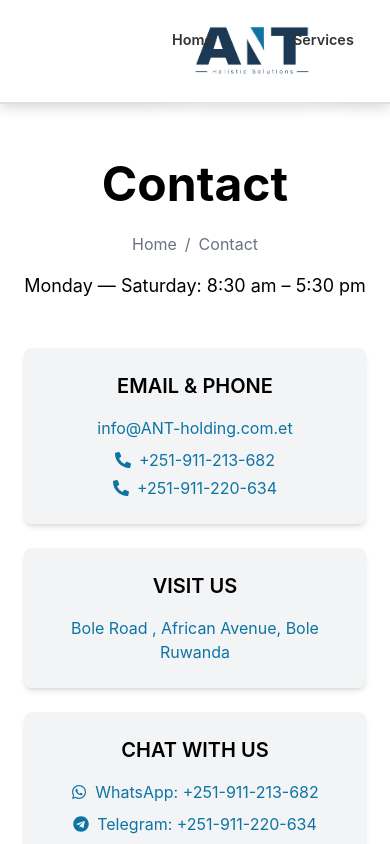
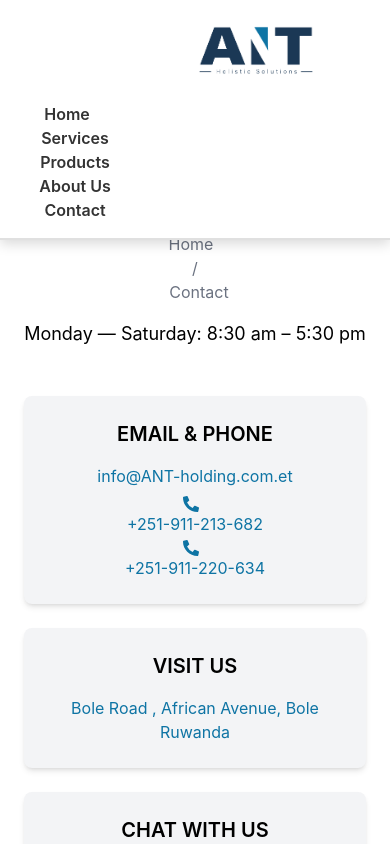
Before and after one commit to Mintesnot-Shigute/Ant-web, a React (Create React App) app: page /contact in a window 390 px wide. Shown: the top 844 px of the page. Built offline with nearby package versions, Linux system fonts and the light colour scheme.

Commit message:
Color Formats

```diff
--- a/src/components/Footer.js
+++ b/src/components/Footer.js
@@ -25,7 +25,7 @@
         </div>
 
         <div className="mb-6 lg:mb-0">
-          <h4 className="text-lg font-semibold mb-4">Contact Us</h4>
+          <h4 className="text-lg font-semibold mb-4 ">Contact Us</h4>
           <p className="mb-2">
             <a href="tel:+251992454545" className="hover:text-[#0E74A4]">+251-992-45-45-45</a>
           </p>
@@ -64,8 +64,8 @@
           <div className="text-sm mb-2 md:mb-0 text-center w-full text-white flex items-center justify-center "> {/* Center the copyright and links */}
             &copy; 2024 ANT General Trading and Industries Holding. All Rights Reserved.
             <div className="flex text-sm ml-14"> {/* Use flex for links */}
-              <Link to="/terms" onClick={handleScrollToTop} className="hover:text-[#0E74A4]">Terms of Service </Link> |
-              <Link to="/privacy" onClick={handleScrollToTop} className="hover:text-[#0E74A4] ml-2">Privacy Policy</Link>
+              <Link to="/" onClick={handleScrollToTop} className="hover:text-[#0E74A4]">Terms of Service </Link> |
+              <Link to="/" onClick={handleScrollToTop} className="hover:text-[#0E74A4] ml-2">Privacy Policy</Link>
             </div>
           </div>
         </div>
--- a/src/components/Navbar.css
+++ b/src/components/Navbar.css
@@ -4,17 +4,18 @@
   top: 0;
   left: 0;
   right: 0;
-  padding: 0.75rem 1.5rem; /* Slightly increased padding for a modern look */
+  padding: 0.75rem 1.5rem;
   background-color: white;
-  box-shadow: 0 4px 12px rgba(0, 0, 0, 0.15); /* Softer and more defined shadow */
+  box-shadow: 0 4px 12px rgba(0, 0, 0, 0.15);
   z-index: 50;
-  border-bottom: 2px solid #e0e0e0; /* Bottom border for clean separation */
+  border-bottom: 2px solid #e0e0e0;
 }
 
 html {
   scroll-behavior: smooth;
 }
 
+/* Logo */
 .logo {
   width: 90px;
   height: auto;
@@ -38,7 +39,7 @@
 
 .nav-link:hover {
   color: #0E74A4;
-  transform: translateY(-2px); /* Lift effect for interactivity */
+  transform: translateY(-2px);
 }
 
 /* Refined Products & Services Dropdown */
@@ -50,14 +51,14 @@
   transform: translateX(-50%);
   width: 180px;
   background-color: #1B3855;
-  box-shadow: 0 8px 16px rgba(0, 0, 0, 0.1); /* Larger, more subtle shadow */
-  border-radius: 10px; /* Softer border radius */
+  box-shadow: 0 8px 16px rgba(0, 0, 0, 0.1);
+  border-radius: 10px;
   z-index: 100;
   white-space: normal;
   overflow: hidden;
   opacity: 0;
   visibility: hidden;
-  transition: opacity 0.4s ease, visibility 0.4s ease; /* Smooth transition */
+  transition: opacity 0.4s ease, visibility 0.4s ease;
 }
 
 .relative:hover .dropdown {
@@ -68,17 +69,17 @@
 
 .dropdown-link {
   display: block;
-  padding: 0.75rem 1rem; /* Comfortable padding */
+  padding: 0.75rem 1rem;
   color: white;
   text-decoration: none;
   font-size: 0.9rem;
-  text-align: left; /* Align left for a more professional look */
-  transition: background-color 0.3s, padding 0.2s; /* Add smooth padding transition */
+  text-align: left;
+  transition: background-color 0.3s, padding 0.2s;
 }
 
 .dropdown-link:hover {
-  background-color: rgba(255, 255, 255, 0.15); /* Subtle hover effect */
-  padding-left: 1.25rem; /* Slight shift for interactivity */
+  background-color: rgba(255, 255, 255, 0.15);
+  padding-left: 1.25rem;
 }
 
 /* Refined About Dropdown */
@@ -88,7 +89,7 @@
   top: 100%;
   left: 50%;
   transform: translateX(-50%);
-  width: 140px; /* Custom size */
+  width: 140px;
   background-color: #1B3855;
   box-shadow: 0 8px 16px rgba(0, 0, 0, 0.1);
   border-radius: 10px;
@@ -121,17 +122,84 @@
   padding-left: 1.25rem;
 }
 
-/* Additional styles for usability */
-@media (max-width: 768px) {
+/* Mobile & Tablet Styles */
+@media (max-width: 1024px) {
+  /* Change layout for tablet and mobile */
   .navbar {
-    padding: 0.5rem 0.75rem;
+    padding: 0.5rem 1rem;
+    flex-direction: column;
   }
 
-  .space-x-6 > :not(:last-child) {
-    margin-right: 1rem;
+  .flex {
+    flex-direction: column;
+    align-items: center;
+  }
+
+  ul {
+    flex-direction: column;
+    display: none; /* Hide the nav links initially on mobile/tablet */
+    align-items: center;
+  }
+
+  ul.active {
+    display: flex; /* Show nav links when active */
   }
 
   .nav-link {
-    font-size: 0.9rem;
+    font-size: 1rem;
+    padding: 1rem 0;
+    text-align: center;
+  }
+
+  .dropdown,
+  .aboutdropdown {
+    position: static;
+    transform: none;
+    width: 100%;
+    box-shadow: none;
+    border-radius: 0;
+  }
+
+  .dropdown-link,
+  .aboutdropdown-link {
+    padding: 1rem 1.5rem;
+    text-align: center;
   }
 }
+
+/* Hamburger Menu Styles */
+.hamburger {
+  display: none;
+  flex-direction: column;
+  cursor: pointer;
+  margin-left: auto;
+}
+
+.hamburger span {
+  height: 2px;
+  width: 25px;
+  background-color: #333;
+  margin: 4px;
+  transition: 0.3s;
+}
+
+@media (max-width: 1024px) {
+  .hamburger {
+    display: flex;
+  }
+}
+
+/* Active Hamburger Animation */
+.hamburger.active span:nth-child(1) {
+  transform: rotate(45deg);
+  top: 5px;
+}
+
+.hamburger.active span:nth-child(2) {
+  opacity: 0;
+}
+
+.hamburger.active span:nth-child(3) {
+  transform: rotate(-45deg);
+  top: -5px;
+}
--- a/src/pages/Contact.js
+++ b/src/pages/Contact.js
@@ -28,7 +28,7 @@
 
   return (
     <div className="container mx-auto py-12 px-6">
-      <h1 className="text-5xl font-bold text-center mb-6">Contact</h1>
+      <h1 className="text-5xl font-bold text-center mb-6 hover:text-gray-600 transition-colors duration-300">Contact</h1>
 
       {/* Breadcrumb */}
       <div className="flex justify-center mb-4 text-gray-500">
--- a/src/pages/Home.js
+++ b/src/pages/Home.js
@@ -136,7 +136,7 @@
           {/* Agriculture & Food Processing */}
           <div className="flex flex-col items-center">
             <div className="w-32 h-32 bg-[#1B3855] rounded-full overflow-hidden flex items-center justify-center shadow-md mb-6 transition-transform transform hover:scale-105">
-              <img src="/image2.jpg" alt="Agriculture & Food Processing" className="h-full w-full object-cover" />
+              <img src="/AgriCollage.jpg" alt="Agriculture & Food Processing" className="h-full w-full object-cover" />
             </div>
             <h4 className="text-xl font-semibold mb-2">Agriculture & Food Processing</h4>
             <p className="text-gray-600 mb-4 max-w-xs text-center">
--- a/src/pages/PharmaHealthcare.js
+++ b/src/pages/PharmaHealthcare.js
@@ -16,12 +16,12 @@
           <img
             src="/medicinefabric.jpg"
             alt="Pharmaceuticals Products"
-            className="w-1/2 h-64 object-cover rounded-md mr-4"
+            className="w-1/3 h-64 object-cover rounded-md mr-24"
           />
           <img
             src="/AdobeStock_110350441.jpg"
             alt="Pharmaceuticals Products"
-            className="w-1/2 h-64 object-cover rounded-md"
+            className="w-1/3 h-64 object-cover rounded-md"
           />
         </div>
         <div className="grid grid-cols-1 md:grid-cols-2 gap-8">
@@ -122,12 +122,12 @@
           <img
             src="/pharma.jpg"
             alt="Pharmaceutical Services"
-            className="w-1/2 h-64 object-cover rounded-md mr-4"
+            className="w-1/3 h-64 object-cover rounded-md mr-24"
           />
           <img
             src="/national-cancer-institute-aelk4Tn0vlI-unsplash.jpg"
             alt="Pharmaceutical Services"
-            className="w-1/2 h-64 object-cover rounded-md"
+            className="w-1/3 h-64 object-cover rounded-md"
           />
         </div>
         <div className="grid grid-cols-1 md:grid-cols-2 gap-8">
```
Also changed, not shown: 1 other file (tests, documents, lock files or other folders).
